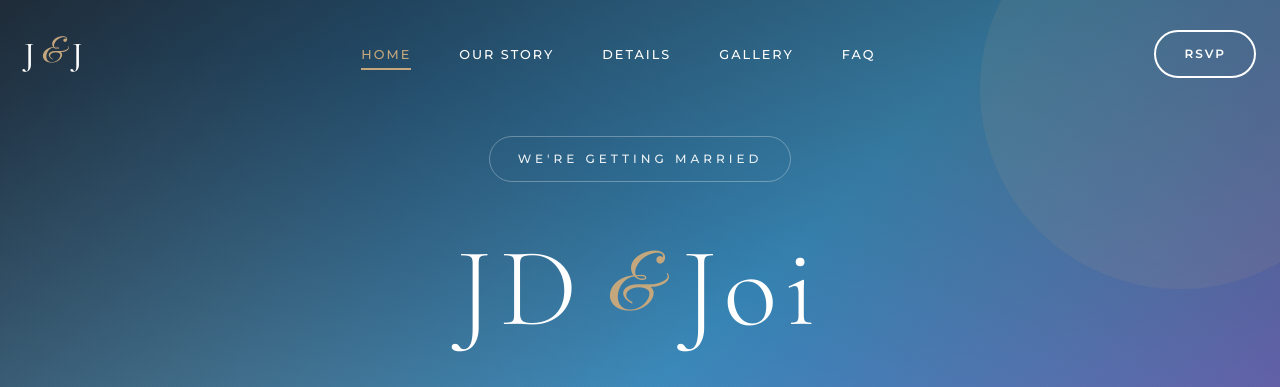
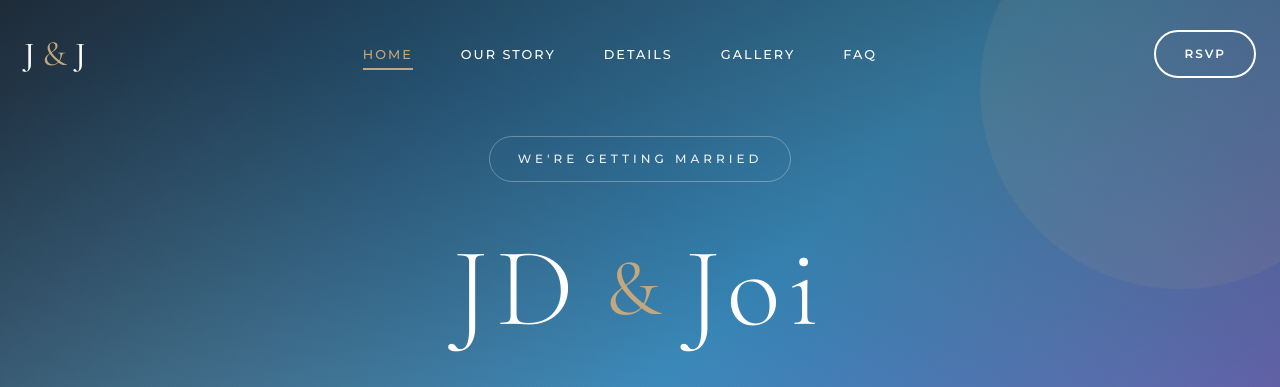
Before and after one commit to blastyboi09/wedding, a Next.js app: page / in a window 1280 px wide. Shown: the top 387 px of the page. Built offline with nearby package versions, Linux system fonts and the light colour scheme.

Commit message:
change font

```diff
--- a/src/app/globals.css
+++ b/src/app/globals.css
@@ -14,7 +14,7 @@
   --color-bg: #FAF8F5;
   --color-bg-alt: #F5F1EC;
   --font-display: 'Cormorant Garamond', serif;
-  --font-script: 'Great Vibes', cursive;
+  --font-script: 'Cormorant Garamond', serif;
   --font-body: 'Montserrat', sans-serif;
 }
 
--- a/src/styles/_variables.scss
+++ b/src/styles/_variables.scss
@@ -38,7 +38,7 @@ $glass-shadow: 0 8px 32px rgba(0, 0, 0, 0.1);
 
 // Typography
 $font-display: 'Cormorant Garamond', serif;
-$font-script: 'Great Vibes', cursive;
+$font-script: 'Cormorant Garamond', serif;
 $font-body: 'Montserrat', sans-serif;
 
 // Spacing
```
